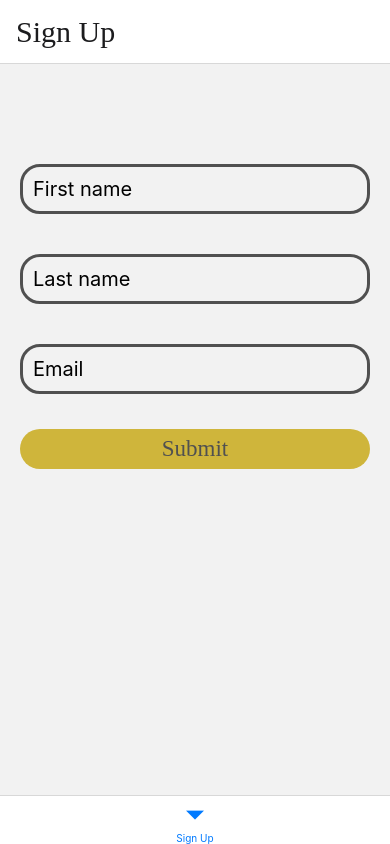
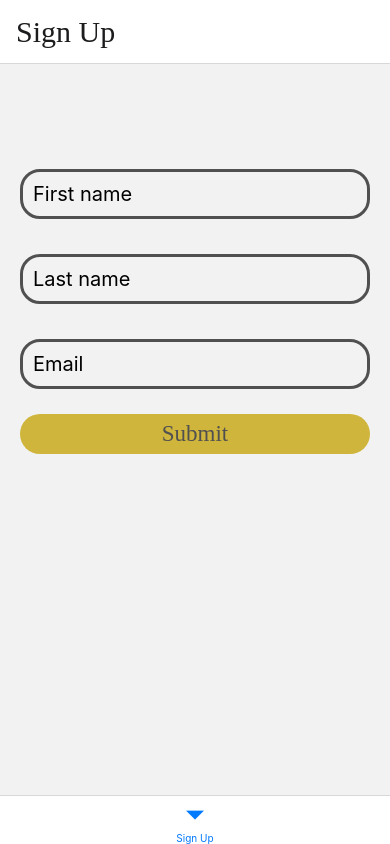
Before and after one commit to Jmac0/showChoirApp, a React Native app: screen / in a window 390 px wide. Built offline with nearby package versions, Linux system fonts and the light colour scheme.

Commit message:
Added email validation

```diff
--- a/src/screens/SignUp.tsx
+++ b/src/screens/SignUp.tsx
@@ -1,7 +1,12 @@
 import React from 'react';
 import { View, StyleSheet, Text } from 'react-native';
 import { useForm, Controller } from 'react-hook-form';
-import { StyledButton, StyledTextInput, ButtonText } from '../styles/Styles';
+import {
+  StyledButton,
+  StyledTextInput,
+  ButtonText,
+  colors,
+} from '../styles/Styles';
 // TODO delete unused @types and packages
 type signUpFormType = {
   firstName: string;
@@ -11,6 +16,7 @@ type signUpFormType = {
 export const SignUP: React.FC = () => {
   // from react-hook-form
   const {
+    register,
     control,
     handleSubmit,
     formState: { errors },
@@ -27,7 +33,7 @@ export const SignUP: React.FC = () => {
   };
   return (
     <View style={styles.container}>
-      <View style={{ height: 20 }}>
+      <View style={{ height: 15 }}>
         {errors.firstName && <Text>Please enter your first name</Text>}
       </View>
       <Controller
@@ -37,17 +43,17 @@ export const SignUP: React.FC = () => {
         }}
         render={({ field: { onChange, onBlur, value } }) => (
           <StyledTextInput
+            {...register('firstName', { required: true })}
             placeholder="First name"
             onBlur={onBlur}
             onChangeText={onChange}
-            Jamie
             value={value}
           />
         )}
         name="firstName"
       />
 
-      <View style={{ height: 20 }}>
+      <View style={{ height: 15 }}>
         {errors.lastName && <Text>Please enter your last name</Text>}
       </View>
       <Controller
@@ -65,8 +71,8 @@ export const SignUP: React.FC = () => {
         )}
         name="lastName"
       />
-      <View style={{ height: 20 }}>
-        {errors.email && <Text>Please enter your email</Text>}
+      <View style={{ height: 15 }}>
+        {errors.email && <Text>{errors.email.message}</Text>}
       </View>
       <Controller
         control={control}
@@ -75,6 +81,13 @@ export const SignUP: React.FC = () => {
         }}
         render={({ field: { onChange, onBlur, value } }) => (
           <StyledTextInput
+            {...register('email', {
+              required: true,
+              pattern: {
+                value: /^[A-Z\d._%+-]+@[A-Z\d.-]+\.[A-Z]{2,}$/i,
+                message: 'Invalid email address',
+              },
+            })}
             placeholder="Email"
             onBlur={onBlur}
             onChangeText={onChange}
@@ -83,7 +96,11 @@ export const SignUP: React.FC = () => {
         )}
         name="email"
       />
-      <StyledButton onPress={handleSubmit(onSubmit)}>
+      <StyledButton
+        onPress={handleSubmit(onSubmit)}
+        style={({ pressed }) => [
+          { backgroundColor: pressed ? colors.lightGold : colors.gold },
+        ]}>
         <ButtonText>Submit</ButtonText>
       </StyledButton>
     </View>
--- a/src/styles/Styles.tsx
+++ b/src/styles/Styles.tsx
@@ -17,7 +17,8 @@ export const StyledTextInput = styled.TextInput`
   font-size: 20px;
   border-color: ${colors.darkGrey};
   border-radius: 20px;
-  margin-bottom: 20px;
+  margin-bottom: 10px;
+  margin-top: 10px;
   padding: 10px;
   border-width: 3px;
 `;
@@ -27,7 +28,6 @@ export const StyledButton = styled.Pressable`
   height: 40px;
   margin-top: 15px;
   border-radius: 20px;
-  background-color: ${colors.gold};
   justify-content: center;
   align-items: center;
 `;
```
